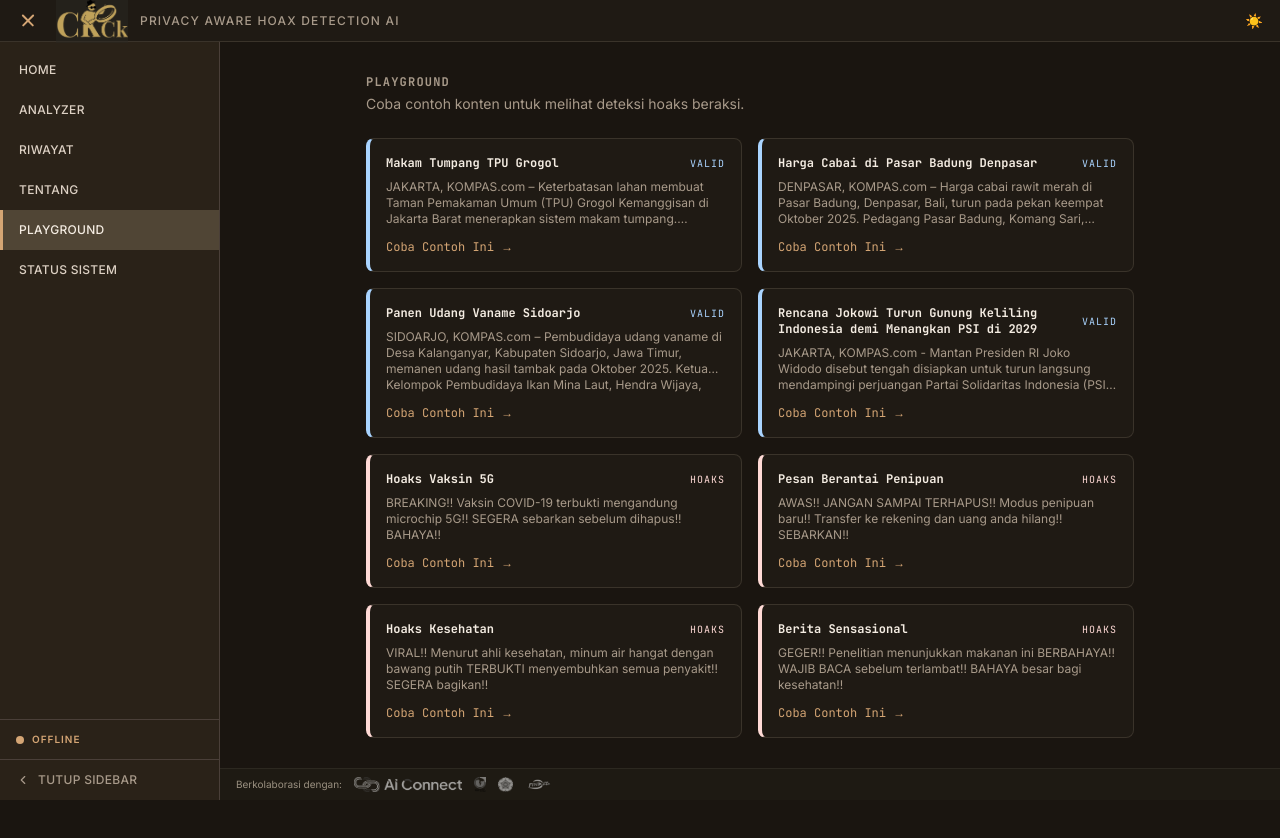
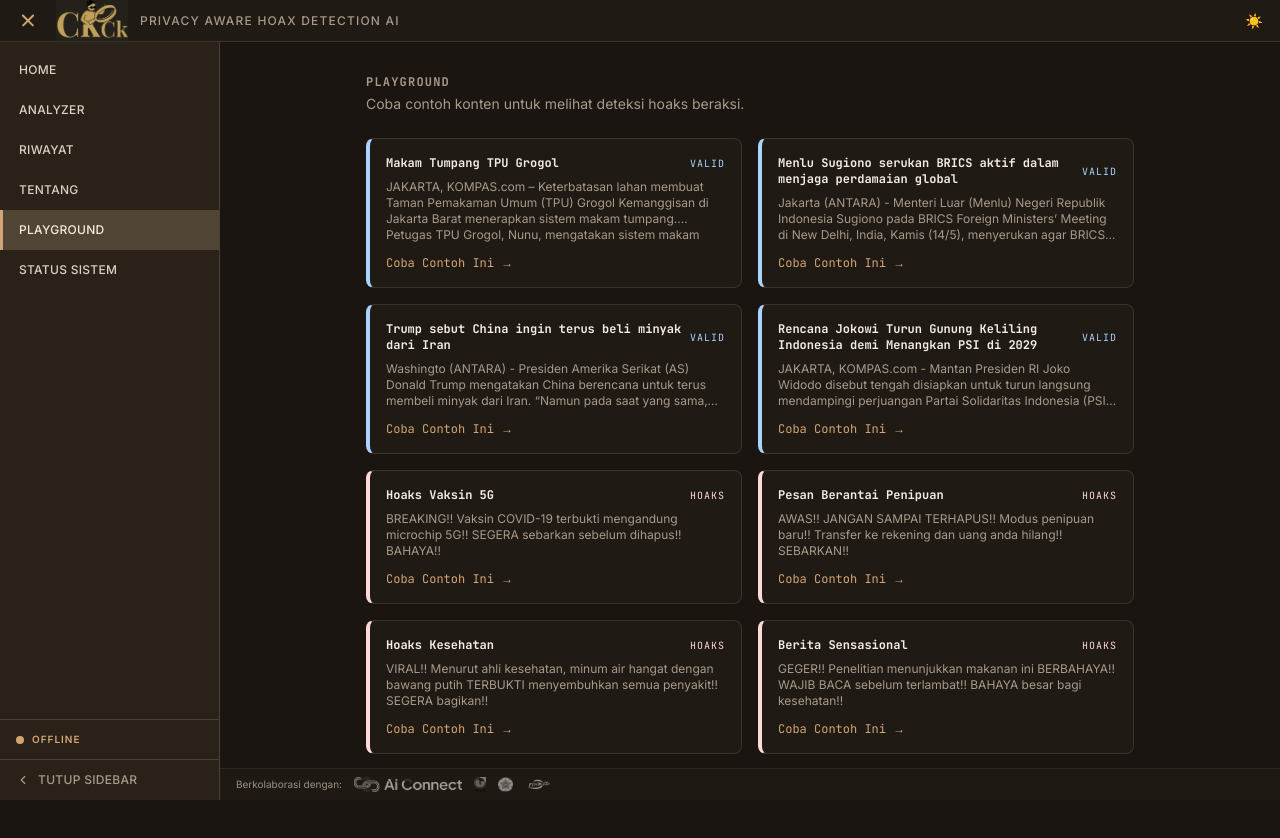
Before and after one commit to ravasrgh/CkCk-Hoax-Detection, a Next.js app in the folder frontend/: page /playground in a window 1280 px wide. Shown: the top 838 px of the page. Built offline with nearby package versions, Linux system fonts and the light colour scheme.

Commit message:
style: playground example changes

```diff
--- a/frontend/app/playground/page.tsx
+++ b/frontend/app/playground/page.tsx
@@ -16,13 +16,13 @@ const SAMPLES: Sample[] = [
     label: "TERVERIFIKASI",
   },
   {
-    title: "Harga Cabai di Pasar Badung Denpasar",
-    text: "DENPASAR, KOMPAS.com – Harga cabai rawit merah di Pasar Badung, Denpasar, Bali, turun pada pekan keempat Oktober 2025. Pedagang Pasar Badung, Komang Sari, menyebutkan harga cabai rawit dijual Rp 45.000 per kilogram, turun dari Rp 68.000 per kilogram dua pekan sebelumnya. \"Cabai dari Jember sudah mulai masuk ke pasar sejak awal pekan ini,\" kata Komang Sari, Selasa (21/10/2025). Harga tomat juga ikut turun ke kisaran Rp 8.000 per kilogram dari sebelumnya Rp 12.000 per kilogram, sementara bawang merah stabil di Rp 35.000 per kilogram.",
+    title: "Menlu Sugiono serukan BRICS aktif dalam menjaga perdamaian global",
+    text: "Jakarta (ANTARA) - Menteri Luar (Menlu) Negeri Republik Indonesia Sugiono pada BRICS Foreign Ministers’ Meeting di New Delhi, India, Kamis (14/5), menyerukan agar BRICS, sebagai kekuatan Global South, berperan aktif dalam menjaga perdamaian dan stabilitas global.\“Sebagai kekuatan yang sedang bangkit di Global South, BRICS memiliki kedudukan dan tanggung jawab untuk mengambil peran yang lebih aktif dalam menjaga perdamaian dan melestarikan aturan yang menopang stabilitas global,\” kata Menlu Sugiono sebagaimana dikutip dari pernyataan resmi yang diterima di Jakarta, Jumat. Menlu menekankan bahwa nilai terbesar BRICS terletak pada penguatan suara negara-negara berkembang dalam membentuk tatanan global masa depan. Dirinya mengingatkan agar BRICS senantiasa menjunjung tinggi hukum internasional secara adil, konsisten, dan tanpa standar ganda karena tidak ada negara yang kebal hukum.",
     label: "TERVERIFIKASI",
   },
   {
-    title: "Panen Udang Vaname Sidoarjo",
-    text: "SIDOARJO, KOMPAS.com – Pembudidaya udang vaname di Desa Kalanganyar, Kabupaten Sidoarjo, Jawa Timur, memanen udang hasil tambak pada Oktober 2025. Ketua Kelompok Pembudidaya Ikan Mina Laut, Hendra Wijaya, menyebutkan rata-rata produksi mencapai 18 ton per hektare, lebih tinggi dibanding siklus sebelumnya yang hanya 15 ton per hektare. \"Kualitas benih tahun ini lebih baik dan tidak ada serangan penyakit berarti,\" ujar Hendra, Kamis (23/10/2025). Harga jual udang vaname ukuran 70 ekor per kilogram di tingkat tambak tercatat Rp 52.000 per kilogram.",
+    title: "Trump sebut China ingin terus beli minyak dari Iran",
+    text: "Washingto (ANTARA) - Presiden Amerika Serikat (AS) Donald Trump mengatakan China berencana untuk terus membeli minyak dari Iran. \“Namun pada saat yang sama, dia (Presiden China Xi Jinping) mengatakan bahwa mereka membeli banyak minyak dari sana, dan mereka ingin terus melakukannya,\” kata Trump kepada Fox News, Kamis (14/5). Trump menambahkan bahwa Xi juga ingin Selat Hormuz tetap terbuka. Sebelumnya pada hari yang sama, Gedung Putih menyatakan bahwa pemimpin China itu juga menyampaikan minat Beijing untuk membeli minyak dari Amerika Serikat. Trump sedang melakukan kunjungan kenegaraan ke China pada 13–15 Mei. Pembicaraan Trump dengan Xi berlangsung pada Kamis, ketika pemimpin China itu turut mengangkat isu penjualan senjata Amerika Serikat ke Taiwan.",
     label: "TERVERIFIKASI",
   },
   {
```
